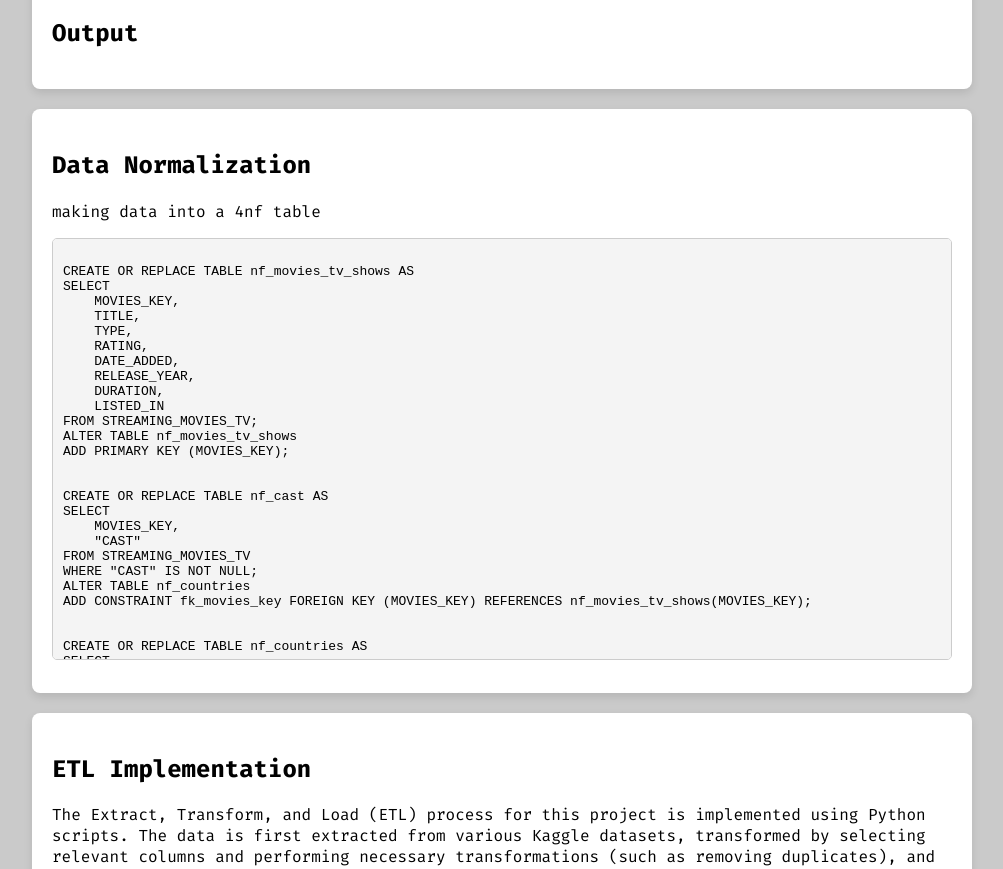
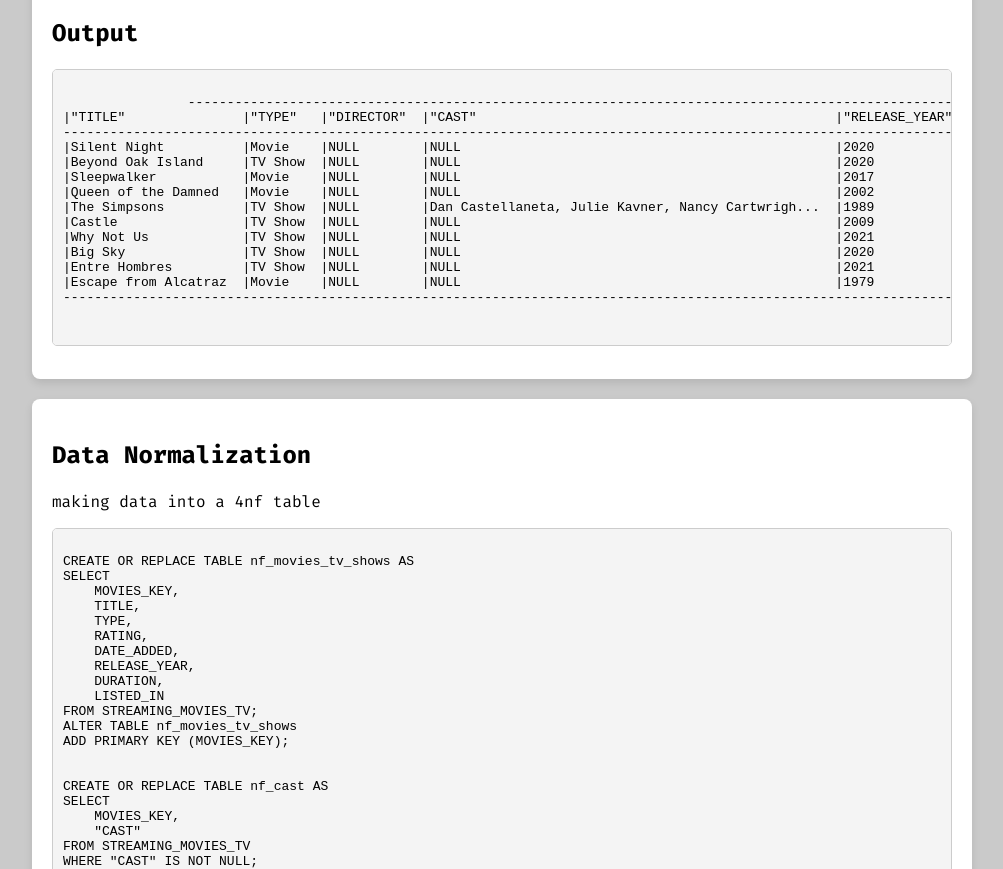
Before and after one commit to radfre/DataWharehouseImplemntationAlexSchatz, a plain HTML site: page index.html in a window 1280 px wide. Shown: the part 3652-4521 px from the top of the page, without its empty margins (138-1141 px from the left). Drawn offline with Linux system fonts and the light colour scheme.

Commit message:
UPDATDET HTML

```diff
--- a/index.html
+++ b/index.html
@@ -283,6 +283,24 @@ df_streaming_filled = df_streaming_filled.with_column(
             </code>
         </pre>
         <h2>Output</h2>
+        <pre>
+            <code>
+                ------------------------------------------------------------------------------------------------------------------------------------------------------------------------------------------------------------------------------------------------------------------------------------------------------------------------------------------------------------------------------------------------------
+|"TITLE"               |"TYPE"   |"DIRECTOR"  |"CAST"                                              |"RELEASE_YEAR"  |"LISTED_IN"               |"MOVIES_KEY"  |"AMAZON"  |"DISNEY"  |"HULU"  |"NETFLIX"  |"INDUSTRY_SCORE"  |"INDUSTRY_VOTES"  |"BUDGET"    |"GROSS"     |"COMPANY"     |"IMBD"  |"IMBD_RATING"  |"METASCORE"  |"IMBD_VOTES"  |"DATE_ADDED"  |"RATING"  |"COUNTRY"      |"DURATION"  |
+------------------------------------------------------------------------------------------------------------------------------------------------------------------------------------------------------------------------------------------------------------------------------------------------------------------------------------------------------------------------------------------------------
+|Silent Night          |Movie    |NULL        |NULL                                                |2020            |Crime, Drama, Thriller    |1             |True      |NULL      |True    |NULL       |NULL              |NULL              |NULL        |NULL        |NULL          |NULL    |NULL           |NULL         |NULL          |01/01/2020    |TV-PG     |United States  |94          |
+|Beyond Oak Island     |TV Show  |NULL        |NULL                                                |2020            |History, Reality          |2             |True      |NULL      |True    |NULL       |NULL              |NULL              |NULL        |NULL        |NULL          |NULL    |NULL           |NULL         |NULL          |01/01/2020    |TV-PG     |United States  |100         |
+|Sleepwalker           |Movie    |NULL        |NULL                                                |2017            |Thriller                  |3             |True      |NULL      |True    |NULL       |NULL              |NULL              |NULL        |NULL        |NULL          |NULL    |NULL           |NULL         |NULL          |01/01/2017    |TV-14     |United States  |88          |
+|Queen of the Damned   |Movie    |NULL        |NULL                                                |2002            |Horror                    |4             |True      |NULL      |True    |NULL       |5.3               |53000.0           |35000000.0  |45479110.0  |Warner Bros.  |NULL    |NULL           |NULL         |NULL          |01/01/2002    |R         |United States  |101         |
+|The Simpsons          |TV Show  |NULL        |Dan Castellaneta, Julie Kavner, Nancy Cartwrigh...  |1989            |Animation, Comedy         |5             |True      |True      |True    |NULL       |NULL              |NULL              |NULL        |NULL        |NULL          |NULL    |NULL           |NULL         |NULL          |01/01/1989    |TV-PG     |United States  |3200        |
+|Castle                |TV Show  |NULL        |NULL                                                |2009            |Comedy, Crime, Drama      |6             |True      |NULL      |True    |NULL       |NULL              |NULL              |NULL        |NULL        |NULL          |NULL    |NULL           |NULL         |NULL          |01/01/2009    |TV-14     |United States  |800         |
+|Why Not Us            |TV Show  |NULL        |NULL                                                |2021            |Documentaries, Sports     |7             |True      |NULL      |True    |NULL       |NULL              |NULL              |NULL        |NULL        |NULL          |NULL    |NULL           |NULL         |NULL          |01/01/2021    |TV-PG     |United States  |200         |
+|Big Sky               |TV Show  |NULL        |NULL                                                |2020            |Crime, Drama              |8             |True      |NULL      |True    |NULL       |NULL              |NULL              |NULL        |NULL        |NULL          |NULL    |NULL           |NULL         |NULL          |01/01/2020    |TV-14     |United States  |200         |
+|Entre Hombres         |TV Show  |NULL        |NULL                                                |2021            |Action, Adventure, Drama  |9             |True      |NULL      |True    |NULL       |NULL              |NULL              |NULL        |NULL        |NULL          |NULL    |NULL           |NULL         |NULL          |01/01/2021    |TV-PG     |United States  |100         |
+|Escape from Alcatraz  |Movie    |NULL        |NULL                                                |1979            |Action, Crime, Drama      |10            |True      |NULL      |True    |NULL       |NULL              |NULL              |NULL        |NULL        |NULL          |NULL    |NULL           |NULL         |NULL          |01/01/1979    |PG        |United States  |112         |
+------------------------------------------------------------------------------------------------------------------------------------------------------------------------------------------------------------------------------------------------------------------------------------------------------------------------------------------------------------------------------------------------------
+            </code>
+        </pre>
 
     </div>
 
```
